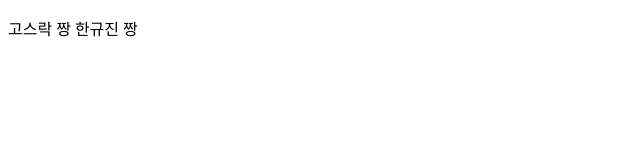
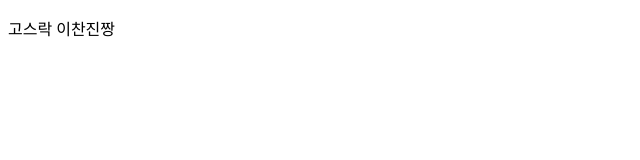
Before and after one commit to Gosrock/Ticket-Front-21st, a React (Create React App) app: page / in a window 1280 px wide. Shown: the top 160 px of the page, without its empty margins (0-640 px from the left). Built offline with nearby package versions, Linux system fonts and the light colour scheme.

Commit message:
Chanjin (#13)
* :hammer: #2 필요없는 파일 삭제 , 디팬던시 추가

* #2 :books: 리드미 커밋 이모지 추가

* #6 고스락 후론트로 글자 변경

* #7 이찬진짱으로 고침

```diff
--- a/src/App.js
+++ b/src/App.js
@@ -3,7 +3,7 @@ function App() {
   return (
     <div className="App">
       <header className="App-header">
-                <p>고스락 짱 한규진 짱</p>
+        <p>고스락 이찬진짱</p>
       </header>
     </div>
   );
```
Lines whose indentation alone changed are shown as unchanged.
